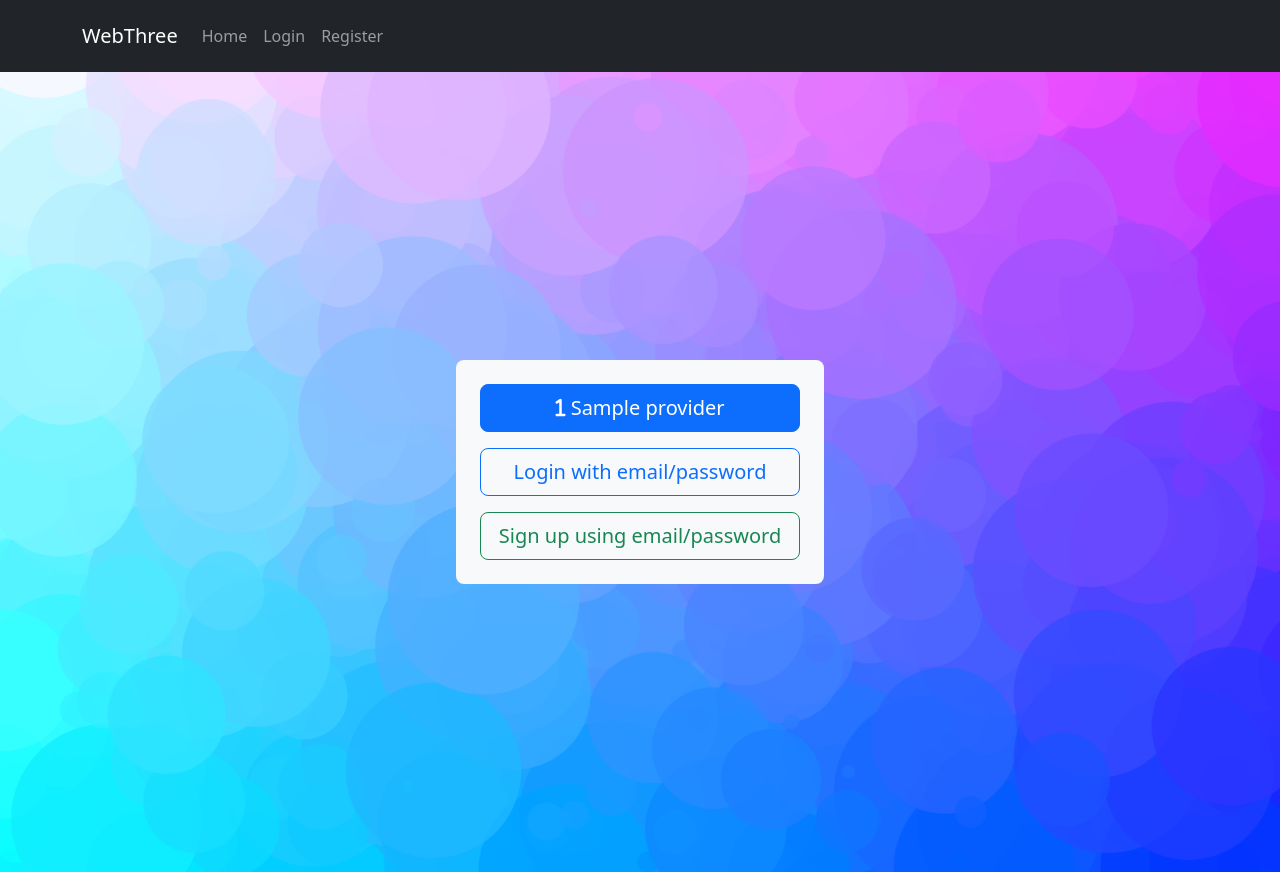
After one commit to zaid-kamil/basic_django_website, a Django app: template templates/socialaccount/login.html in a window 1280 px wide. The commit adds this page. Run offline with Django 4.2, Linux system fonts and the light colour scheme; the template is opened without the code that fills it: most values are stand-ins (such as "Sample title", 1, 10 or a date in 2020); some libraries are stand-ins or nearby versions.

Commit message:
student ka din

```diff
--- a/CORE/settings.py
+++ b/CORE/settings.py
@@ -129,7 +129,7 @@ USE_TZ = True
 # https://docs.djangoproject.com/en/4.1/howto/static-files/
 
 STATIC_URL = 'static/'
-STATIC_ROOT = BASE_DIR.joinpath('staticfiles')
+STATIC_ROOT = BASE_DIR.joinpath('static')
 MEDIA_URL = 'media/'
 MEDIA_ROOT = BASE_DIR.joinpath('media')
 
--- a/templates/account/login.html
+++ b/templates/account/login.html
@@ -17,7 +17,7 @@
             <a class="button nav-link" href="{% url 'account_reset_password' %}">{% trans "Forgot Password?" %}</a>
             {% get_providers as socialaccount_providers %}
             {% if socialaccount_providers %}
-            <a href="{% provider_login_url 'github' %}">Login via Github</a>
+            <a href="{% provider_login_url 'github' process='login' %}">Login via Github</a>
             {% endif %}
 
         </div>
--- a/templates/layout/base.html
+++ b/templates/layout/base.html
@@ -1,6 +1,7 @@
 {% load django_bootstrap5 %}
 <!DOCTYPE html>
 <html lang="en">
+
 <head>
     <meta charset="UTF-8">
     <meta http-equiv="X-UA-Compatible" content="IE=edge">
@@ -10,8 +11,12 @@
     </title>
     {% bootstrap_css %}
     {% bootstrap_javascript %}
+    <link rel="stylesheet" href="https://cdnjs.cloudflare.com/ajax/libs/font-awesome/6.4.0/css/all.min.css"
+        integrity="sha512-iecdLmaskl7CVkqkXNQ/ZH/XLlvWZOJyj7Yy7tcenmpD1ypASozpmT/E0iPtmFIB46ZmdtAc9eNBvH0H/ZpiBw=="
+        crossorigin="anonymous" referrerpolicy="no-referrer" />
     {% block css %} {% endblock %}
 </head>
+
 <body>
     <header>
         {% include 'partials/navbar.html' %}
@@ -22,4 +27,5 @@
     </main>
     {% block js %} {% endblock %}
 </body>
+
 </html>
--- a/templates/partials/navbar.html
+++ b/templates/partials/navbar.html
@@ -13,8 +13,10 @@
 
                 {% if user.is_authenticated %}
                 <li class="nav-item">
-                    <a class="nav-link" href="{% url 'account_logout' %}" aria-current="page">{{user}}, Logout<span
-                            class="visually-hidden">(current)</span></a>
+                    <a class="nav-link" href="{% url 'account_logout' %}" aria-current="page">
+
+                        {{user}}, Logout
+                    <spanclass="visually-hidden">(current)</span></a>
                 </li>
                 {% else %}
                 <li class="nav-item">
--- /dev/null
+++ b/templates/socialaccount/login.html
@@ -0,0 +1,43 @@
+{% extends 'layout/base.html' %}
+{% load i18n %}
+{% load account socialaccount %}
+{% load django_bootstrap5 %}
+{% load static %}
+{% block content %}
+
+<div class="area">
+    <form method="post" class="p-4 bg-light rounded-3">
+        {% csrf_token %}
+        <button class="btn btn-block btn-lg btn-primary mb-3">
+            <i class="fab fa-{{provider.id}}"></i>
+            {{provider.name }}
+        </button>
+        <a class="btn btn-block btn-lg btn-outline-primary mb-3" href="{% url 'account_login' %}">
+            Login with email/password
+        </a>
+        <a class="btn btn-block btn-lg btn-outline-success" href="{% url 'account_signup' %}">
+            Sign up using email/password
+        </a>
+    </form>
+</div>
+{% endblock content %}
+
+{% block css %}
+<style>
+    body{
+        background-image: url('{% static "images/bg1.png" %}');
+        background-size: cover;
+        background-repeat: no-repeat;
+    }
+    .area {
+        display: grid;
+        place-items: center;
+        height: 100vh;
+
+    }
+    .btn {
+        display: block;
+        width: 20rem;
+    }
+</style>
+{% endblock css %}
```
Also changed, not shown: app/static/images/bg1.png (added).
